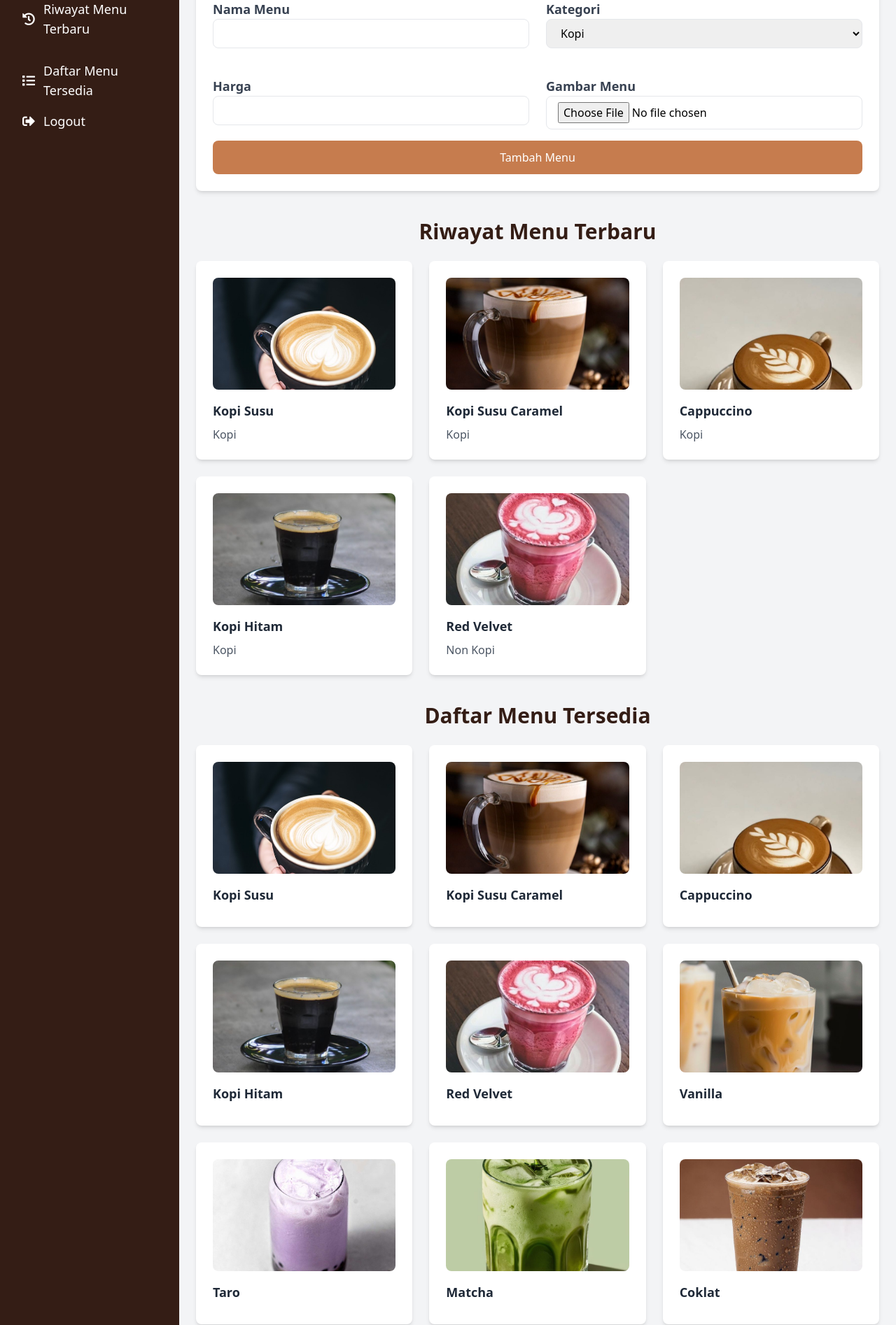
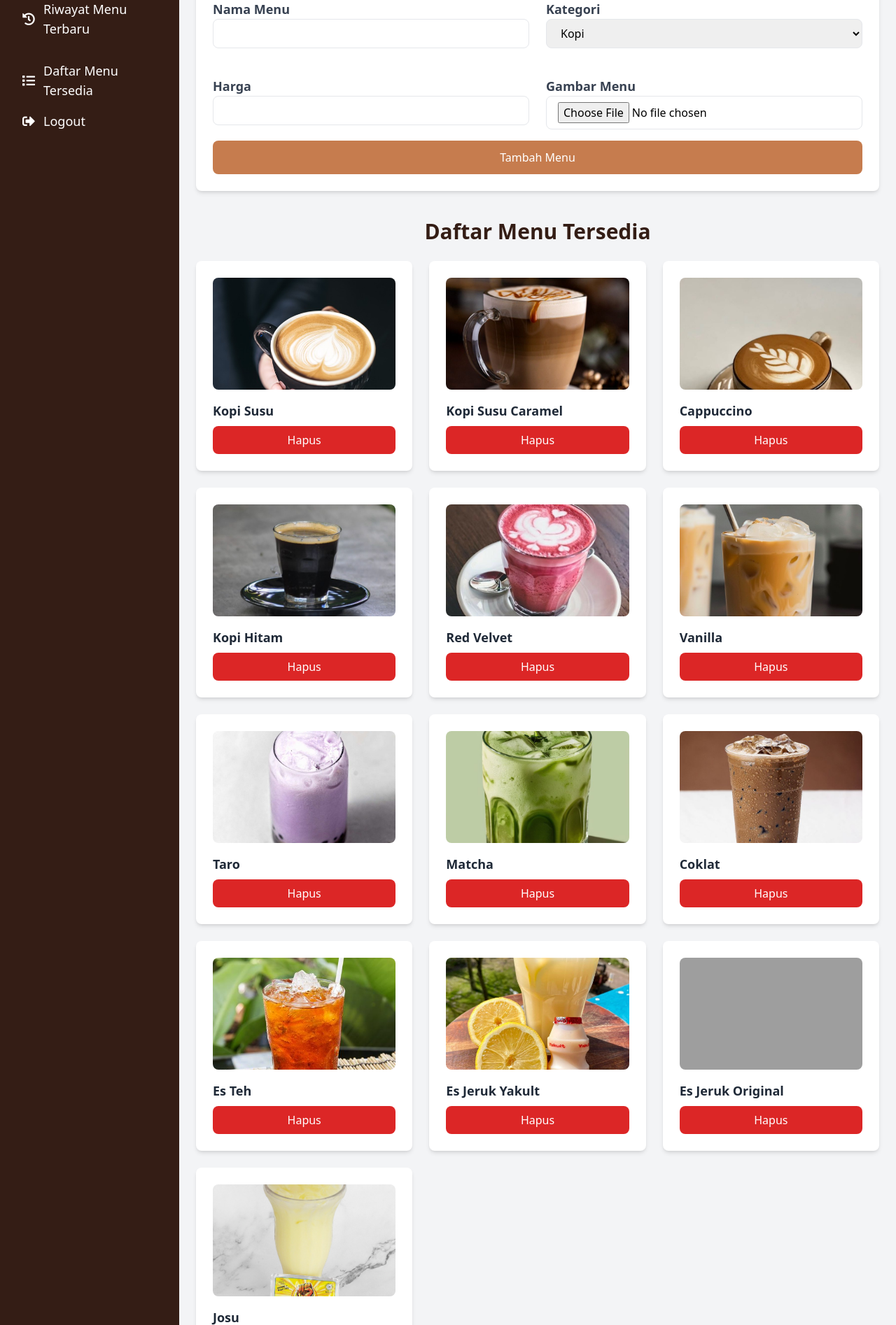
Before and after one commit to FadliKurniawan/WINKOPI_Andromeda, a PHP site: page /admin.php in a window 1280 px wide. Shown: the part 149-2043 px from the top of the page at 70% size. Run offline with PHP 8.4, Linux system fonts and the light colour scheme; data comes from the database, SQL or seed files in the repository; some libraries are stand-ins or nearby versions; grey boxes are pictures that could not be loaded.

Commit message:
fitur menghapus menu ditambahkan

```diff
--- a/admin.php
+++ b/admin.php
@@ -7,11 +7,11 @@ if ($conn->connect_error) {
 }
 
 // Query untuk menampilkan 5 menu terbaru dengan gambar
-$sql = "SELECT nama_menu, kategori, gambar FROM menu ORDER BY created_at DESC LIMIT 5";
+$sql = "SELECT id_menu, nama_menu, kategori, gambar FROM menu ORDER BY created_at DESC LIMIT 5";
 $result = $conn->query($sql);
 
 // Query untuk menampilkan semua menu yang tersedia dengan gambar
-$sql_all = "SELECT nama_menu, gambar FROM menu";
+$sql_all = "SELECT id_menu, nama_menu, gambar FROM menu";
 $result_all = $conn->query($sql_all);
 ?>
 
@@ -94,26 +94,6 @@ $result_all = $conn->query($sql_all);
                 </form>
             </section>
 
-            <!-- Riwayat Menu Terbaru -->
-            <section id="riwayat-menu" class="mt-10">
-                <h2 class="text-3xl font-bold text-center text-[#341D15] mb-6">Riwayat Menu Terbaru</h2>
-                <div class="grid grid-cols-1 md:grid-cols-2 lg:grid-cols-3 gap-6">
-                    <?php
-                    if ($result->num_rows > 0) {
-                        while ($row = $result->fetch_assoc()) {
-                            echo "<div class='bg-white rounded-lg shadow-md p-6 transform transition-transform hover:scale-105 hover:shadow-xl'>";
-                            echo "<img src='menu/" . $row['gambar'] . "' alt='" . $row['nama_menu'] . "' class='w-full h-40 object-cover rounded-lg mb-4'>";
-                            echo "<h3 class='text-lg font-semibold text-gray-800 mb-2'>" . $row['nama_menu'] . "</h3>";
-                            echo "<p class='text-gray-600'>" . $row['kategori'] . "</p>";
-                            echo "</div>";
-                        }
-                    } else {
-                        echo "<p class='text-center text-gray-500'>Tidak ada riwayat menu.</p>";
-                    }
-                    ?>
-                </div>
-            </section>
-
             <!-- Daftar Menu Tersedia -->
             <section id="menu-tersedia" class="mt-10">
                 <h2 class="text-3xl font-bold text-center text-[#341D15] mb-6">Daftar Menu Tersedia</h2>
@@ -121,9 +101,13 @@ $result_all = $conn->query($sql_all);
                     <?php
                     if ($result_all->num_rows > 0) {
                         while ($row = $result_all->fetch_assoc()) {
-                            echo "<div class='bg-white rounded-lg shadow-md p-6 transform transition-transform hover:scale-105 hover:shadow-xl'>";
+                            echo "<div class='bg-white rounded-lg shadow-md p-6'>";
                             echo "<img src='menu/" . $row['gambar'] . "' alt='" . $row['nama_menu'] . "' class='w-full h-40 object-cover rounded-lg mb-4'>";
                             echo "<h3 class='text-lg font-semibold text-gray-800 mb-2'>" . $row['nama_menu'] . "</h3>";
+                            echo "<form action='hapus_menu.php' method='POST' onsubmit=\"return confirm('Apakah Anda yakin ingin menghapus menu ini?');\">";
+                            echo "<input type='hidden' name='id_menu' value='" . $row['id_menu'] . "'>";
+                            echo "<button type='submit' class='w-full py-2 bg-red-600 text-white rounded-lg hover:bg-red-700'>Hapus</button>";
+                            echo "</form>";
                             echo "</div>";
                         }
                     } else {
```
Also changed, not shown: hapus_menu.php (added, +30 -0 lines), menu/.htaccess (added).
